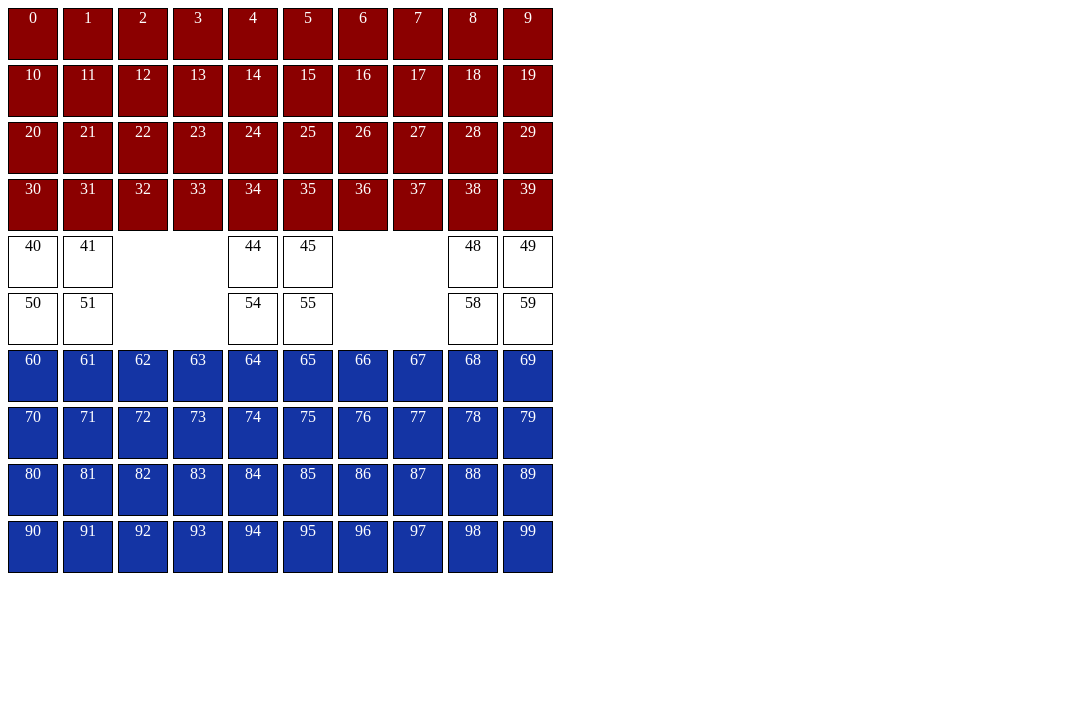
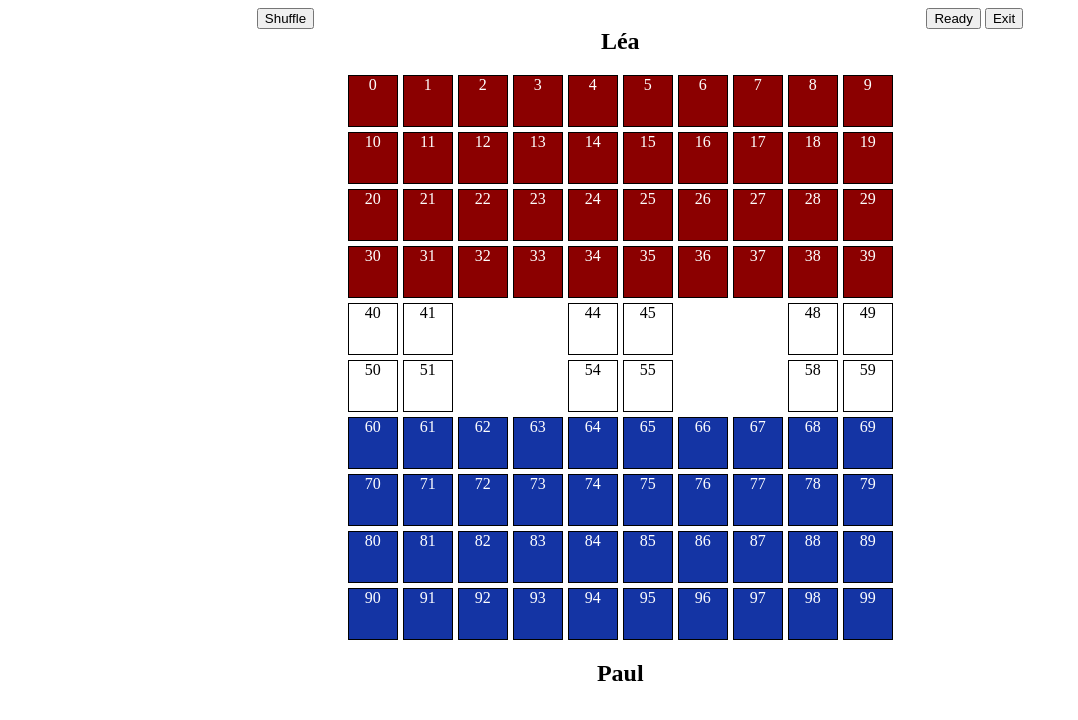
Before and after one commit to paul-ohl/stratego, a plain HTML site: page front/placing.html in a window 1280 px wide. Shown: the whole page, without its empty margins (0-1078 px from the left). Drawn offline with Linux system fonts and the light colour scheme.

Commit message:
feat: styling improvements + hint functionnality

```diff
--- a/front/placing.html
+++ b/front/placing.html
@@ -11,7 +11,20 @@
 </head>
 
 <body>
-	<div id="board"></div>
+	<main>
+		<div>
+			<button onclick="getHint()">Shuffle</button>
+		</div>
+		<div id="board-and-names">
+			<h2 id="opponent-name"></h2>
+			<div id="board"></div>
+			<h2 id="player-name"></h2>
+		</div>
+		<div>
+			<button onclick="toggleReady()" id="ready-button">Ready</button>
+			<button onclick="exitGame()">Exit</button>
+		</div>
+	</main>
 	<script src="common.js"></script>
 	<script src="placing.js"></script>
 </body>
--- a/front/placing.js
+++ b/front/placing.js
@@ -1,3 +1,8 @@
+const setPlayerNames = function(player, opponent) {
+	document.getElementById("player-name").innerText = player;
+	document.getElementById("opponent-name").innerText = opponent;
+}
+
 const initializeBoard = function(isBlue) {
 	const transparentCells = [42, 43, 52, 53, 46, 47, 56, 57];
 	const board = [];
@@ -8,19 +13,69 @@ const initializeBoard = function(isBlue) {
 		if (transparentCells.includes(i))
 			cell.style.opacity = 0;
 		else if (i < 40) {
-			cell.classList.add("enemy")
-			cell.style.color = "white";
+			cell.classList.add("opponent-cell")
 			cell.style.backgroundColor = isBlue ? redColor : blueColor;
 		}
 		else if (i > 59) {
-			cell.style.color = "white";
+			cell.classList.add("player-cell");
 			cell.style.backgroundColor = isBlue ? blueColor : redColor;
-			cell.classList.add("troups");
 		}
 		board.push(cell);
 	}
 	return board;
 }
 
+const setHint = function(board, hint) {
+	const positions = hint.positions;
+	for (let i = 0; i < positions.length; i++) {
+		const cell = board[i + 60];
+		const characterId = positions[i];
+		if (characterId == 0) {
+			cell.innerHTML = "F";
+		} else if (characterId == 11) {
+			cell.innerHTML = "B";
+		} else {
+			cell.innerHTML = characterId;
+		}
+		cell.classList.add(characterId);
+	}
+}
+
+const getHint = async function() {
+	// const response = await fetch("/api/hint/", {
+	// 	method: "GET",
+	// 	headers: {
+	// 		"gameId": 1,
+	// 		"player": "blue",
+	// 	}
+	// });
+	// const hint = await response.json();
+	const hint = {
+		id: 8,
+		positions: [0, 10, 9, 8, 8, 7, 7, 7, 6, 6, 6, 6, 5, 5, 5, 5, 4, 4, 4, 4, 3, 3, 3, 3, 3, 2, 2, 2, 2, 2, 2, 2, 2, 1, 11, 11, 11, 11, 11, 11]
+	};
+	setHint(board, hint);
+}
+
+const toggleReady = async function() {
+	const response = await fetch("/api/game", {
+		method: "PATCH",
+		headers: {
+			"gameId": 1,
+			"player": "blue"
+		},
+		body: {
+			"ready": !playerIsReady
+		}
+	});
+	if (response.ok) {
+		playerIsReady = !playerIsReady;
+		document.getElementById("ready-button").innerText =
+			playerIsReady ? "Ready" : "Not Ready";
+	}
+}
+
+let playerIsReady = false;
 const board = initializeBoard(true);
 drawBoard(board);
+setPlayerNames("Paul", "Léa");
--- a/front/style.css
+++ b/front/style.css
@@ -1,7 +1,11 @@
 #board {
-  display: grid;
-  grid-template-columns: 50px 50px 50px 50px 50px 50px 50px 50px 50px 50px;
-  gap: 5px;
+	display: grid;
+	grid-template-columns: 50px 50px 50px 50px 50px 50px 50px 50px 50px 50px;
+	gap: 5px;
+	/* margin: 10px; */
+	margin-left: auto;
+	margin-right: auto;
+	width: 545px;
 }
 
 .cell {
@@ -9,3 +13,19 @@
 	height: 50px;
 	text-align: center;
 }
+
+.opponent-cell, .player-cell {
+	color: white;
+}
+
+#opponent-name, #player-name {
+	text-align: center;
+}
+
+main {
+	margin: auto;
+	max-width: 800px;
+	display: flex;
+	flex-direction: row;
+	justify-content: space-around;
+}
```
